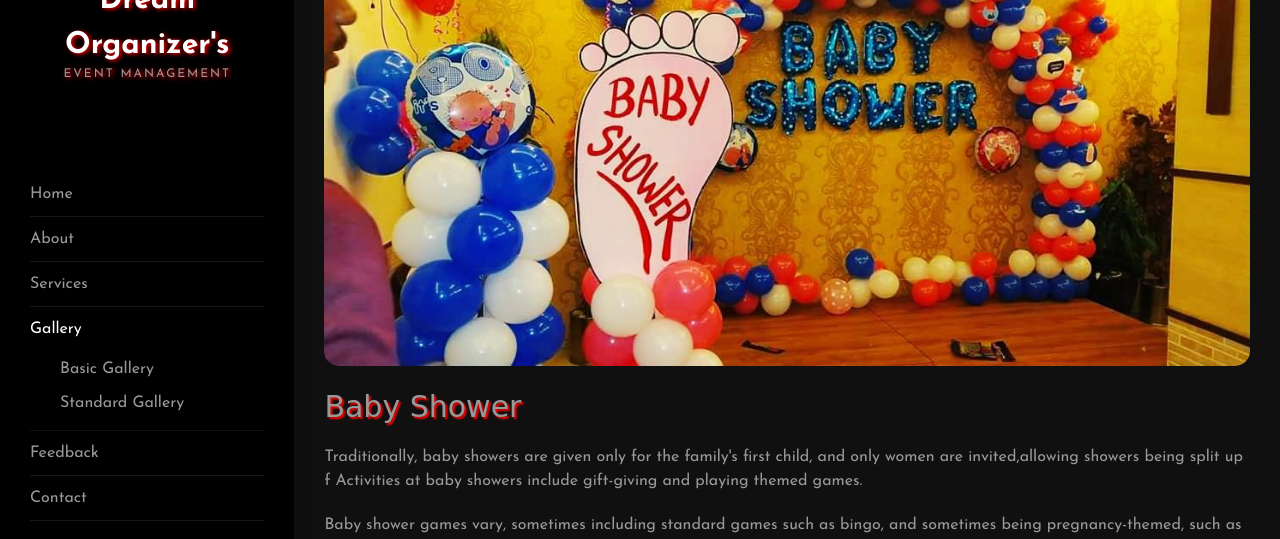
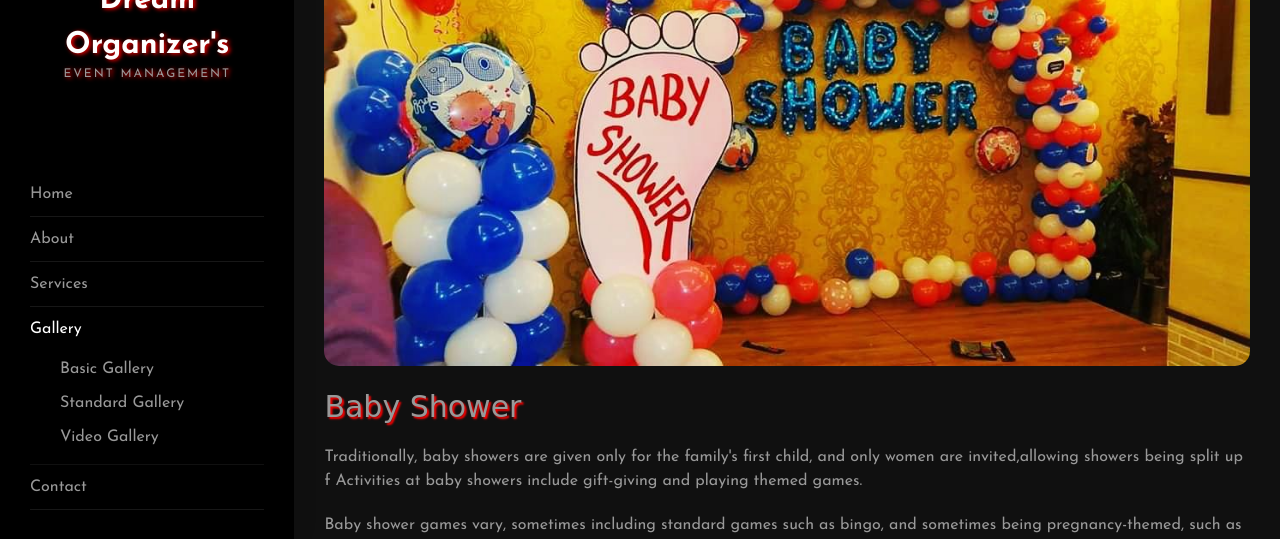
Before and after one commit to Chitransh-Singh/dream-weddings, a plain HTML site: page Baby.html in a window 1280 px wide. Both pictures are taken after a click on the link "Gallery". Shown: the part 259-798 px from the top of the page. Drawn offline with Linux system fonts and the light colour scheme.

Commit message:
Update Baby.html

```diff
--- a/Baby.html
+++ b/Baby.html
@@ -45,9 +45,9 @@
                         <ul>
                             <li><a href="gallery.html">Basic Gallery</a></li>
                             <li><a href="masonry.html">Standard Gallery</a></li>
+                            <li><a href="video.html">Video Gallery</a></li>
                         </ul>
                     </li>
-                    <li><a href='feedback.html'>Feedback</a></li>
                     <li><a href='https://dreamorganizer.ml'>Contact</a></li>
                 </ul>
             </nav>
```
